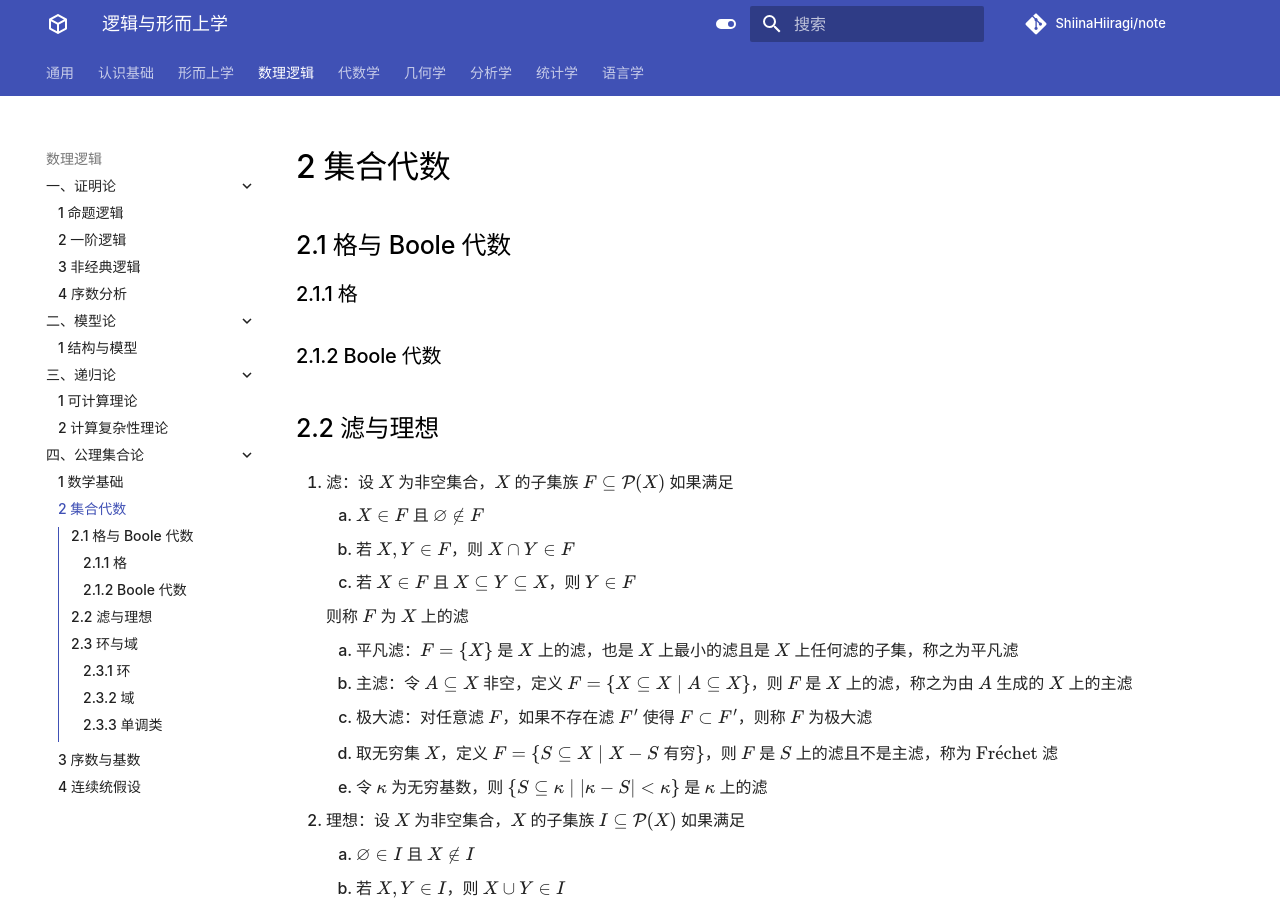
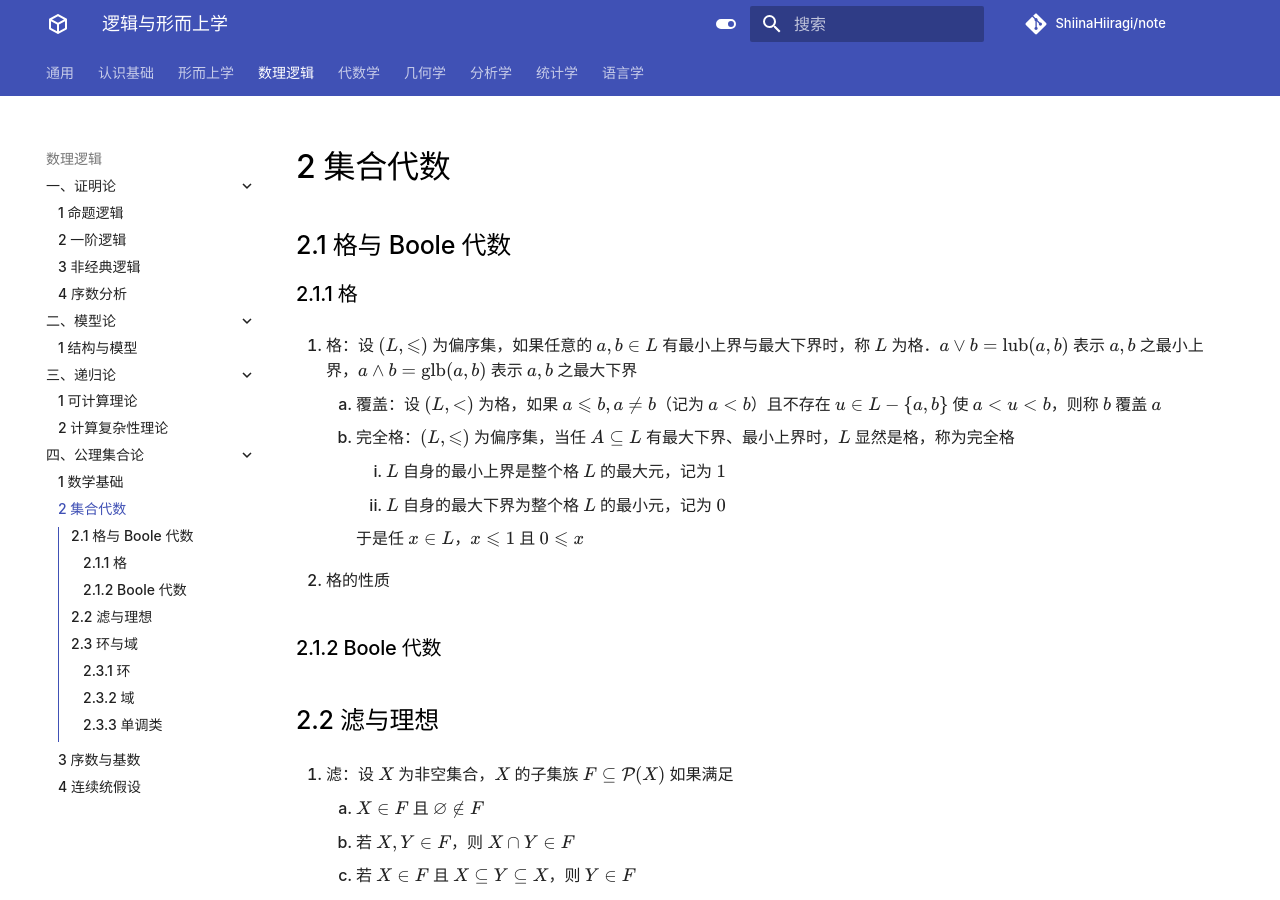
Before and after one commit to ShiinaHiiragi/note, an MkDocs documentation site: the page built from docs/logic/set/alg.md, in a window 1280 px wide and 900 px high. Built offline with MkDocs 1.6.1 and Material for MkDocs 9.7.7, drawn with Linux system fonts in a browser that asks for light colours; comment, search, counter and statistics services are not loaded; some of the changed text lies outside the part shown.

Commit message:
stage lattice

```diff
--- a/docs/logic/set/alg.md
+++ b/docs/logic/set/alg.md
@@ -2,6 +2,15 @@
 
 ## 2.1 格与 Boole 代数
 ### 2.1.1 格
+1. 格：设 $(L, \leqslant)$ 为偏序集，如果任意的 $a, b \in L$ 有最小上界与最大下界时，称 $L$ 为格．$a \vee b=\operatorname{lub}(a, b)$ 表示 $a, b$ 之最小上界，$a \wedge b=\operatorname{glb}(a, b)$ 表示 $a, b$ 之最大下界
+    1. 覆盖：设 $(L, <)$ 为格，如果 $a \leqslant b, a \neq b$（记为 $a < b$）且不存在 $u \in L-\{a, b\}$ 使 $a < u < b$，则称 $b$ 覆盖 $a$
+    2. 完全格：$(L, \leqslant)$ 为偏序集，当任 $A \subseteq L$ 有最大下界、最小上界时，$L$ 显然是格，称为完全格
+        1. $L$ 自身的最小上界是整个格 $L$ 的最大元，记为 $1$
+        2. $L$ 自身的最大下界为整个格 $L$ 的最小元，记为 $0$
+
+        于是任 $x \in L$，$x \leqslant 1$ 且 $0 \leqslant x$
+
+2. 格的性质
 
 ### 2.1.2 Boole 代数
 
@@ -62,7 +71,7 @@
 ## 2.3 环与域
 ### 2.3.1 环
 1. 环：设 $\mathscr{R} \subseteq \mathcal{P}(\Omega)$ 是一个非空集族，若 $A, B \in \mathscr{R}$ 蕴含 $A - B \in \mathscr{R}$ 与 $A \cup B \in \mathscr{R}$，则称 $\mathscr{R}$ 为 $\Omega$ 上的环
-2. $\sigma$ 环：设 $\mathscr{C}$ 是 $\mathcal{P}(\Omega)$ 的非空子集族，若有
+2. $\sigma$ 环：设 $\mathscr{C} \subseteq \mathcal{P}(\Omega)$ 是一个非空集族，若有
     1. 若 $A \in \mathscr{C}, B \in \mathscr{C}$，则 $A - B \in \mathscr{C}$
     2. 若对 $n \geqslant 1, A_{n} \in \mathscr{C}$，则 ${\displaystyle \bigcup_{n=1}^{\infty} A_{n} \in \mathscr{C}}$
 
@@ -80,7 +89,7 @@
     2. 若 $\mathscr{C} \subseteq \mathcal{P}(\Omega)$，则必存在包含 $\mathscr{C}$ 的最小域 $\mathscr{A}$．即 $\mathscr{A}$ 为域，$\mathscr{A} \supseteq \mathscr{C}$ 且对任一域 $\mathscr{A}^{\prime} \supseteq \mathscr{C}$，必有 $\mathscr{A} \subseteq \mathscr{A}^{\prime}$
         1. 对任一集族 $\mathscr{C}$，包含 $\mathscr{C}$ 的最小域称为由 $\mathscr{C}$ 张成的域，记为 $\mathscr{A}(\mathscr{C})$
         2. $\Omega$ 中由单点集全体张成的域就是由 $\Omega$ 中有限集及其余集全体构成的集族
-2. 半域：设 $\mathscr{S}$ 是 $\mathcal{P}(\Omega)$ 的非空子集族，若有
+2. 半域：设 $\mathscr{S} \subseteq \mathcal{P}(\Omega)$ 是一个非空集族，若有
     1. $\varnothing, \Omega \in \mathscr{S}$
     2. 当 $A, B \in \mathscr{S}$，必有 $A \cap B \in \mathscr{S}$
     3. 若 $A \in \mathscr{S}$，则 $A'$ 可表为 $\mathscr{S}$ 中两两互不相交集合的有限并
@@ -90,7 +99,7 @@
     1. 域必为半域
     2. 若 $\mathscr{S}$ 为半域，则 ${\displaystyle \mathscr{A}=\left\{A=\sum_{i \in I} S_{i}:\left\{S_{i}, i \in I\right\} \textsf{ 为 } \mathscr{S} \textsf{ 中两两互不相交的有限族}\right\}}$ 是包含 $\mathscr{S}$ 的最小域
 
-3. $\sigma$ 域：设 $\mathscr{F}$ 是 $\mathcal{P}(\Omega)$ 的非空子集族，若有
+3. $\sigma$ 域：设 $\mathscr{F} \subseteq \mathcal{P}(\Omega)$ 是一个非空集族，若有
     1. 若 $A \in \mathscr{F}$，则 $A' \in \mathscr{F}$
     2. 若对每个 $n \geqslant 1$ 都有 $A_{n} \in \mathscr{F}$，则 ${\displaystyle \bigcup_{i=1}^{\infty} A_{n} \in \mathscr{F}}$
 
--- a/docs/stat/prob/prob.md
+++ b/docs/stat/prob/prob.md
@@ -36,13 +36,18 @@
     X(\omega)=x_{i} \textsf{，当 } \omega \in A_{i}, i \in I
     $$
 
-    则称 $X$ 为阶梯随机变量．显然阶梯随机变量是随机变量，且当 $x_{i}$ 互不相同时，$x_{i}$ 与 $A_{i}$ 由 $X$ 唯一确．对 $A \in \mathscr{F}$，$I_{A}(\omega)$ 是一个阶梯随机变量，$X$ 可表示为 ${\displaystyle X(\omega)=\sum_{i \in I} x_{i} I_{A_{i}}(\omega)}$
+    则称 $X$ 为阶梯随机变量．显然阶梯随机变量是随机变量，且当 $x_{i}$ 互不相同时，$x_{i}$ 与 $A_{i}$ 由 $X$ 唯一确定．对 $A \in \mathscr{F}$，$I_{A}(\omega)$ 是一个阶梯随机变量，$X$ 可表示为 ${\displaystyle X(\omega)=\sum_{i \in I} x_{i} I_{A_{i}}(\omega)}$
 
     1. $(\Omega, \mathscr{F})$ 上的阶梯随机变量全体构成一个代数和格
     2. $X$ 为 $(\Omega, \mathscr{F})$ 上的随机变量的充要条件是存在阶梯随机变量序列 $\left\{X_{n}\right\}_{n \geqslant 1}$，使 ${\displaystyle X(\omega)=\lim _{n \rightarrow \infty} X_{n}(\omega), \  \forall \omega \in \Omega}$．且当 $X$ 为非负时，$\left\{X_{n}\right\}$ 可取成是非负递增的；当 $|X| \leqslant M$ 时，$\left\{X_{n}\right\}$ 也可取成是 $\left|X_{n}\right| \leqslant M$ 的
-    3. 若 $X, Y$ 为随机变量，则对任意实数 $a, b$，只要 $a X+b Y, X Y, X / Y, X \vee Y, X \wedge Y$ 对每个 $\omega$ 有意义（即不发生 $0 \cdot \infty, (+\infty)+(-\infty), 0 / 0, \infty / \infty$ 等情况），它们就都是随机变量
-    4. 若 $\left\{X_{n}, n \geqslant 1\right\}$ 为随机变量列，则 ${\displaystyle \left\{\omega: \varlimsup_{n \to \infty} X_{n}(\omega)=\varliminf_{n \to \infty} X_{n}(\omega)\right\}}$ 是 $\mathscr{F}$ 可测的
-    5. $\text{Doob}$ 定理：若 $f$ 是 $(\Omega, \mathscr{F})$ 到可测空间 $(E, \mathscr{E})$ 的可测映射，$\sigma(f)= f^{-1}[\mathscr{E}]$，则 $(\Omega, \mathscr{F})$ 上的随机变量 $X$ 为 $\sigma(f)$ 可测的充要条件是存在 $(E, \mathscr{E})$ 上的随机变量 $h$，使 $X=h \circ f$
+        1. 若 $X, Y$ 为随机变量，则对任意实数 $a, b$，只要 $a X+b Y, X Y, X / Y, X \vee Y, X \wedge Y$ 对每个 $\omega$ 有意义（即不发生 $0 \cdot \infty, (+\infty)+(-\infty), 0 / 0, \infty / \infty$ 等情况），它们就都是随机变量
+        2. 若 $\left\{X_{n}, n \geqslant 1\right\}$ 为随机变量列，则 ${\displaystyle \left\{\omega: \varlimsup_{n \to \infty} X_{n}(\omega)=\varliminf_{n \to \infty} X_{n}(\omega)\right\}}$ 是 $\mathscr{F}$ 可测的
+    3. $\text{Doob}$ 定理：若 $f$ 是 $(\Omega, \mathscr{F})$ 到可测空间 $(E, \mathscr{E})$ 的可测映射，$\sigma(f)= f^{-1}[\mathscr{E}]$，则 $(\Omega, \mathscr{F})$ 上的随机变量 $X$ 为 $\sigma(f)$ 可测的充要条件是存在 $(E, \mathscr{E})$ 上的随机变量 $h$，使 $X=h \circ f$
+    4. 若 $\mathscr{H}$ 为 $\Omega$ 上某些有界实函数的集合，则存在 $\Omega$ 上 $\sigma$ 域 $\mathscr{F}_{1}$，使 $\mathscr{H}$ 为 $\left(\Omega, \mathscr{F}_{1}\right)$ 有界随机变量全体的充要条件是
+        1. $\mathscr{H}$ 是线性空间
+        2. $1 \in \mathscr{H}$
+        3. $\mathscr{H}$ 是格
+        4. 若 $\left\{f_{n}, n \geqslant 1\right\}$ 是 $\mathscr{H}$ 中一致有界递增随机变量序列，${\displaystyle f=\lim _{n \to \infty} f_{n}}$, 则 $f \in \mathscr{H}$，且此时 $\mathscr{F}_{1}=\sigma(f, f \in \mathscr{H})$
 
 3. 多维随机变量：若 $X_{1}, X_{2}, \cdots, X_{n}$ 为 $n$ 个随机变量，则 $X=\left(X_{1}, X_{2}, \cdots, X_{n}\right)$ 称为 $n$ 维随机变量，也称随机向量
     1. $X=\left(X_{1}, X_{2}, \cdots, X_{n}\right)$ 为 $n$ 维随机变量的充要条件是 $X$ 为 $(\Omega, \mathscr{F})$ 到 $\left(\mathbf{R}^{n}, \mathscr{B}^{n}\right)$ 的可测映射，且 $\sigma(X)=\sigma \ \left(X_{i}, 1 \leqslant i \leqslant n\right)$
```
Also changed, not shown: other parts of docs/logic/set/alg.md (+1 -8 lines).
